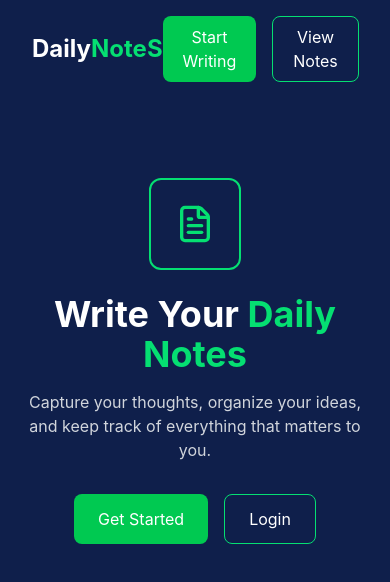
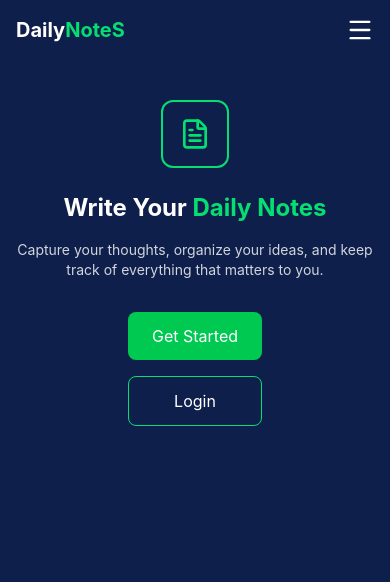
Before and after one commit to muskanmujawar1729-lang/dailyNote, a React app in the folder Frontend/: page / in a window 390 px wide. Shown: the top 582 px of the page. Built offline with nearby package versions, Linux system fonts and the light colour scheme; the HTML template or start-up script is replaced by a standard one.

Commit message:
update login page

```diff
--- a/Frontend/src/pages/Header.jsx
+++ b/Frontend/src/pages/Header.jsx
@@ -1,33 +1,33 @@
 import { motion } from "framer-motion";
-import { FileText } from "lucide-react";
+import { FileText, Menu } from "lucide-react";
 import { useNavigate } from "react-router-dom";
+import { useState } from "react";
 
 const Header = () => {
   const navigate = useNavigate();
+  const [open, setOpen] = useState(false);
 
   return (
     <div className="bg-[#0f1f4b] min-h-screen">
 
       {/* ===== Navbar ===== */}
-      <header className="flex items-center justify-between px-8 py-4">
+      <header className="flex items-center justify-between px-4 md:px-8 py-4">
 
         {/* Logo */}
         <motion.h1
           initial={{ opacity: 0, x: -40 }}
           animate={{ opacity: 1, x: 0 }}
-          transition={{ duration: 0.6 }}
-          className="text-2xl font-bold text-white cursor-pointer"
+          className="text-xl md:text-2xl font-bold text-white cursor-pointer"
           onClick={() => navigate("/")}
         >
           Daily<span className="text-green-400">NoteS</span>
         </motion.h1>
 
-        {/* Navbar Buttons */}
+        {/* Desktop Buttons */}
         <motion.div
           initial={{ opacity: 0, x: 40 }}
           animate={{ opacity: 1, x: 0 }}
-          transition={{ duration: 0.6 }}
-          className="flex gap-4"
+          className="hidden md:flex gap-4"
         >
           <button
             onClick={() => navigate("/signup")}
@@ -43,27 +43,49 @@ const Header = () => {
             View Notes
           </button>
         </motion.div>
+
+        {/* Mobile Menu Icon */}
+        <div className="md:hidden text-white">
+          <Menu size={28} onClick={() => setOpen(!open)} />
+        </div>
       </header>
 
+      {/* ===== Mobile Menu ===== */}
+      {open && (
+        <div className="flex flex-col items-center gap-4 pb-4 md:hidden">
+          <button
+            onClick={() => navigate("/signup")}
+            className="w-40 py-2 bg-green-500 text-white rounded-lg"
+          >
+            Start Writing
+          </button>
+
+          <button
+            onClick={() => navigate("/login")}
+            className="w-40 py-2 border border-green-400 text-white rounded-lg"
+          >
+            View Notes
+          </button>
+        </div>
+      )}
+
       {/* ===== Hero Section ===== */}
-      <section className="flex flex-col items-center justify-center text-center mt-20 px-4">
+      <section className="flex flex-col items-center justify-center text-center mt-10 md:mt-20 px-4">
 
         {/* Icon */}
         <motion.div
           initial={{ scale: 0 }}
           animate={{ scale: 1 }}
-          transition={{ duration: 0.5 }}
-          className="border-2 border-green-400 p-6 rounded-xl mb-6"
+          className="border-2 border-green-400 p-4 md:p-6 rounded-xl mb-6"
         >
-          <FileText size={40} className="text-green-400" />
+          <FileText size={32} className="text-green-400 md:w-10 md:h-10" />
         </motion.div>
 
         {/* Heading */}
         <motion.h1
           initial={{ opacity: 0, y: 40 }}
           animate={{ opacity: 1, y: 0 }}
-          transition={{ duration: 0.6 }}
-          className="text-4xl md:text-5xl font-bold text-white mb-4"
+          className="text-2xl sm:text-3xl md:text-5xl font-bold text-white mb-4"
         >
           Write Your{" "}
           <span className="text-green-400">Daily Notes</span>
@@ -73,30 +95,28 @@ const Header = () => {
         <motion.p
           initial={{ opacity: 0, y: 40 }}
           animate={{ opacity: 1, y: 0 }}
-          transition={{ duration: 0.8 }}
-          className="text-gray-300 max-w-xl mb-8"
+          className="text-gray-300 max-w-md md:max-w-xl text-sm md:text-base mb-8"
         >
           Capture your thoughts, organize your ideas, and keep track of
           everything that matters to you.
         </motion.p>
 
-        {/* Hero Buttons */}
+        {/* Buttons */}
         <motion.div
           initial={{ opacity: 0, y: 40 }}
           animate={{ opacity: 1, y: 0 }}
-          transition={{ duration: 1 }}
-          className="flex gap-4"
+          className="flex flex-col sm:flex-row gap-4"
         >
           <button
             onClick={() => navigate("/signup")}
-            className="px-6 py-3 bg-green-500 text-white rounded-lg hover:bg-green-600 transition"
+            className="px-6 py-3 bg-green-500 text-white rounded-lg hover:bg-green-600 transition w-full sm:w-auto"
           >
             Get Started
           </button>
 
           <button
             onClick={() => navigate("/login")}
-            className="px-6 py-3 border border-green-400 text-white rounded-lg hover:bg-green-500 transition"
+            className="px-6 py-3 border border-green-400 text-white rounded-lg hover:bg-green-500 transition w-full sm:w-auto"
           >
             Login
           </button>
```
Also changed, not shown: 1 other file (tests, documents, lock files or other folders).
